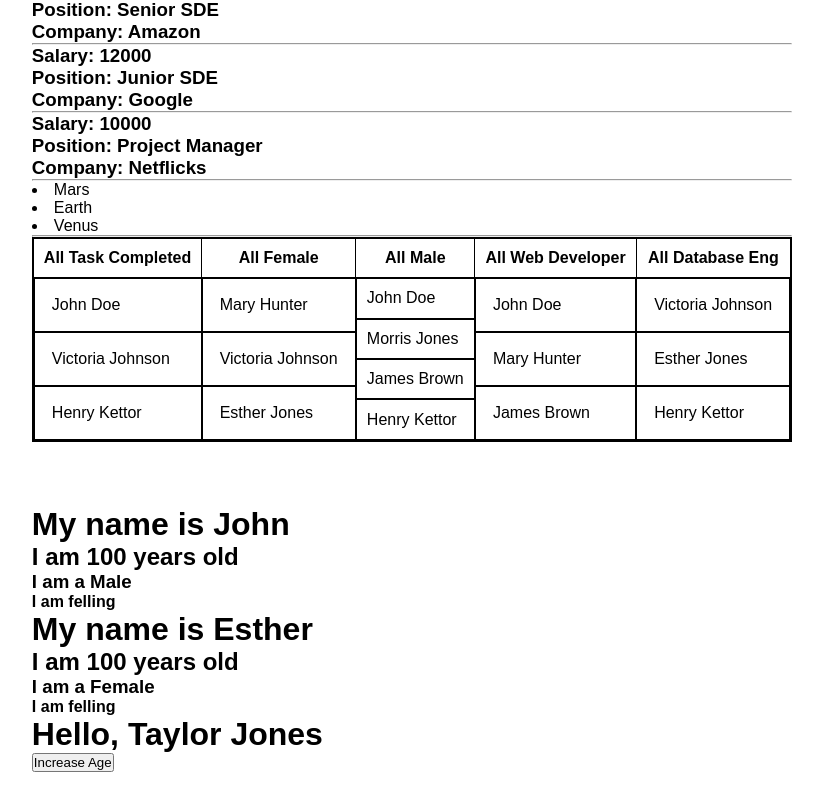
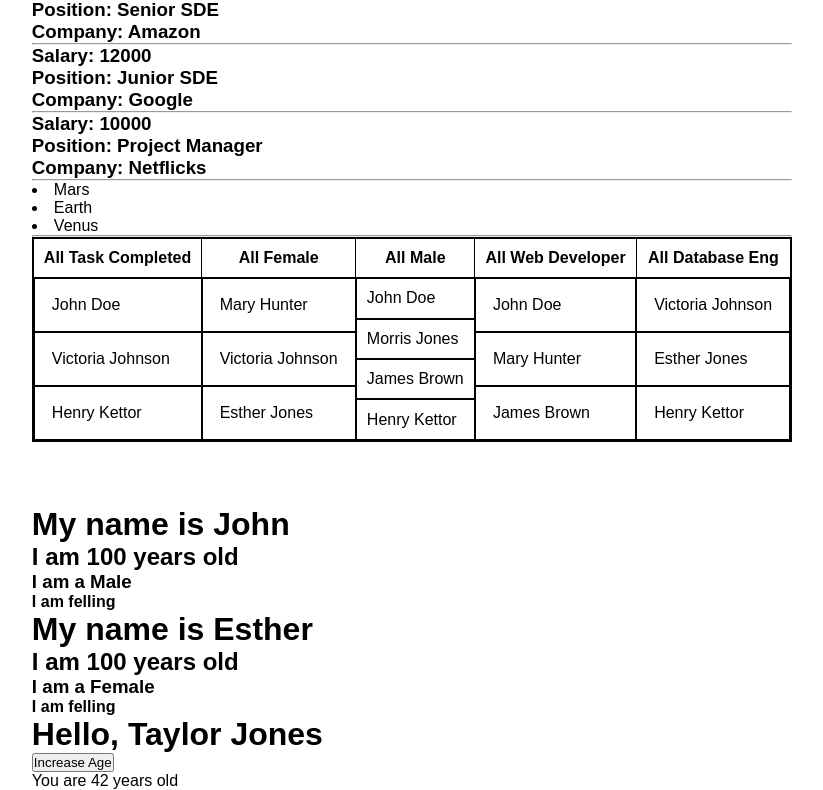
Before and after one commit to nimely111/React-Coding-snippet, a React (Vite) app: page / in a window 1280 px wide. Shown: the part 381-1171 px from the top of the page, without its empty margins (228-1051 px from the left). Built offline with nearby package versions, Linux system fonts and the light colour scheme.

Commit message:
display the result in a p element in the frontend view

```diff
--- a/Components/Classes/Class_Counter.jsx
+++ b/Components/Classes/Class_Counter.jsx
@@ -17,6 +17,7 @@ class Class_Counter extends Component{
                 <button onClick={this.handleAgeChange}>
                     Increase Age
                 </button>
+                <p>You are {this.state.age} years old</p>
             </>
         )
     }
```
